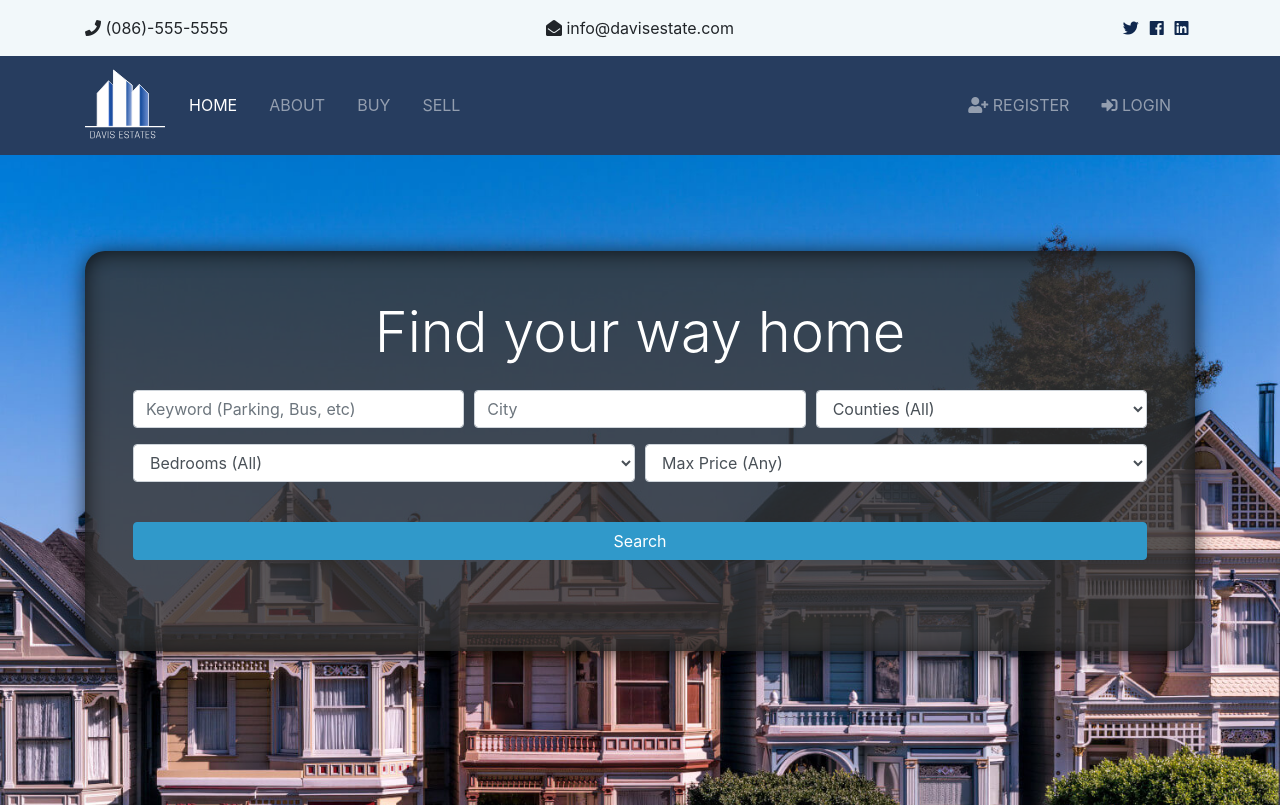
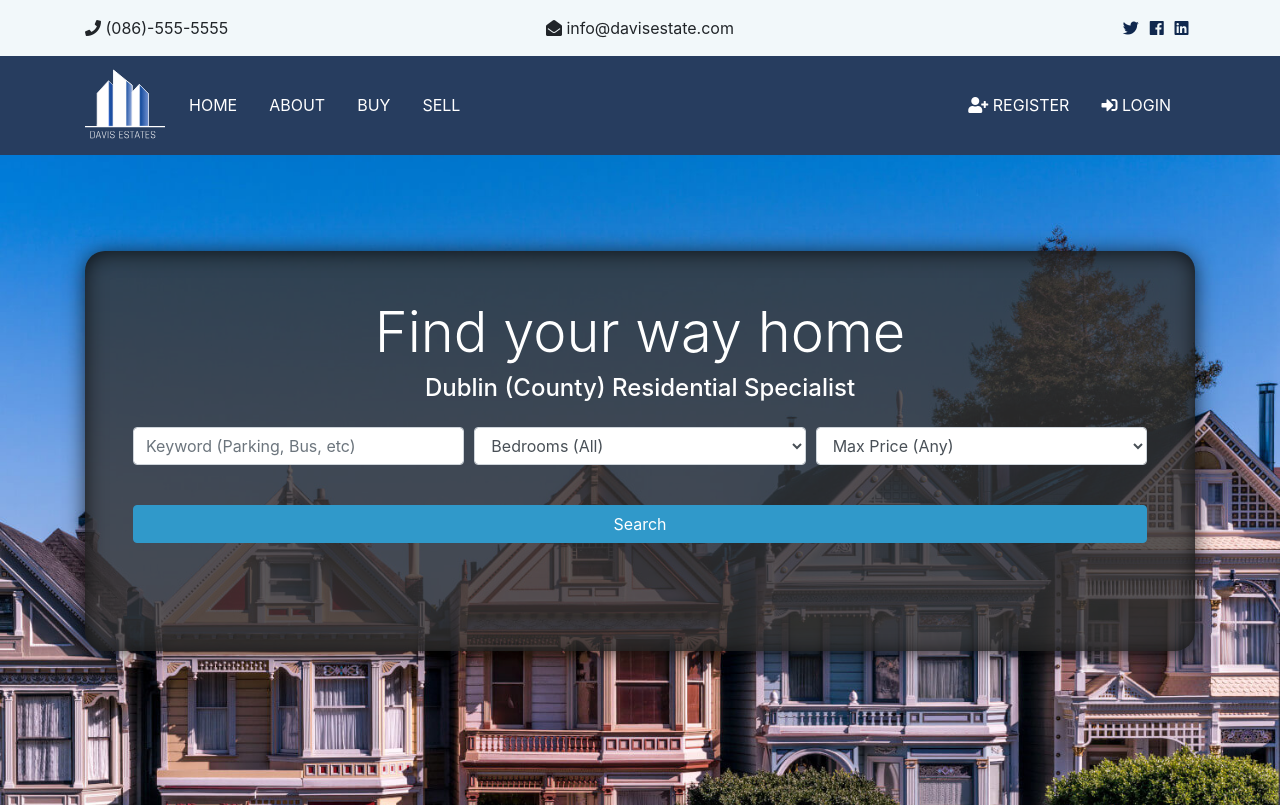
Before and after one commit to Clinton-Davis/davisEstate, a Django app: page / in a window 1280 px wide. Shown: the top 806 px of the page. Run offline with Django 3.2, Linux system fonts and the light colour scheme; data comes from the database, SQL or seed files in the repository; some libraries are stand-ins or nearby versions.

Commit message:
changed serch to be only for dublin

```diff
--- a/destate/static/css/style.css
+++ b/destate/static/css/style.css
@@ -1,3 +1,7 @@
+ul a {
+  color: #ffffff !important;
+}
+
 #listings {
   background: #f6f8f8; /* fallback for old browsers */
   background: -webkit-linear-gradient(
--- a/templates/includes/_footer.html
+++ b/templates/includes/_footer.html
@@ -1,8 +1,5 @@
 {% load static %}
-<footer
-  id="main-footer"
-  class="container-fluid py-4 bg-primary text-white text-center"
->
+<footer id="main-footer" class="container-fluid py-4 bg-primary text-white">
   <div class="row">
     <div class="col-md-4 d-flex align-items-center justify-content-center">
       <img
@@ -11,15 +8,21 @@
         alt=""
       />
     </div>
-    <div class="col-md-4 d-flex align-items-center justify-content-center">
+
+    <div
+      class="col-md-4 d-flex align-items-center justify-content-center text-center"
+    >
       <p>
-        If you would like to pop in and have a chat <br />
-        you can find us at: <br />
-        23/24 Dream house road<br />
-        Dublin 18
+        Come see us at:<br />
+        23/24 Dream house road, Dublin 18<br />
+        D18THU76 <br />
+        email: info@davis-estates.com <br />
+        Phone: (086) 555 555
       </p>
     </div>
-    <div class="col-md-4 d-flex align-items-center justify-content-center">
+    <div
+      class="col-md-4 d-flex align-items-center justify-content-center text-center"
+    >
       Copyright &copy;
       <span class="year"></span> Davis Estate
     </div>
--- a/templates/pages/index.html
+++ b/templates/pages/index.html
@@ -14,11 +14,10 @@
     {% include "includes/_messages.html" %}
     <div class="home-search p-5">
       <div class="overlay p-5">
-        <h1 class="display-4 mb-4">Find your way home</h1>
-
+        <h1 class="display-4 mb-2">Find your way home</h1>
+        <h4 class="mb-4">Dublin (County) Residential Specialist</h4>
         <div class="search">
           <form action="{% url 'listings:search' %}">
-            <!-- Form Row 1 -->
             <div class="form-row">
               <div class="col-md-4 mb-3">
                 <label class="sr-only">Keywords</label>
@@ -29,32 +28,7 @@
                   placeholder="Keyword (Parking, Bus, etc)"
                 />
               </div>
-
               <div class="col-md-4 mb-3">
-                <label class="sr-only">City</label>
-                <input
-                  type="text"
-                  name="city"
-                  class="form-control"
-                  placeholder="City"
-                />
-              </div>
-
-              <div class="col-md-4 mb-3">
-                <label class="sr-only"> Counties</label>
-                <select name="counties" class="form-control">
-                  <option selected="true" disabled="disabled">
-                    Counties (All)
-                  </option>
-                  {% for key,value in county_choices.items %}
-                  <option value="{{key}}">{{value}}</option>
-                  {% endfor %}
-                </select>
-              </div>
-            </div>
-            <!-- Form Row 2 -->
-            <div class="form-row">
-              <div class="col-md-6 mb-3">
                 <label class="sr-only">Bedrooms</label>
                 <select name="bedrooms" class="form-control">
                   <option selected="true" disabled="disabled">
@@ -65,7 +39,7 @@
                   {% endfor %}
                 </select>
               </div>
-              <div class="col-md-6 mb-3">
+              <div class="col-md-4 mb-3">
                 <select name="price" class="form-control" id="type">
                   <option selected="true" disabled="disabled">
                     Max Price (Any)
```
